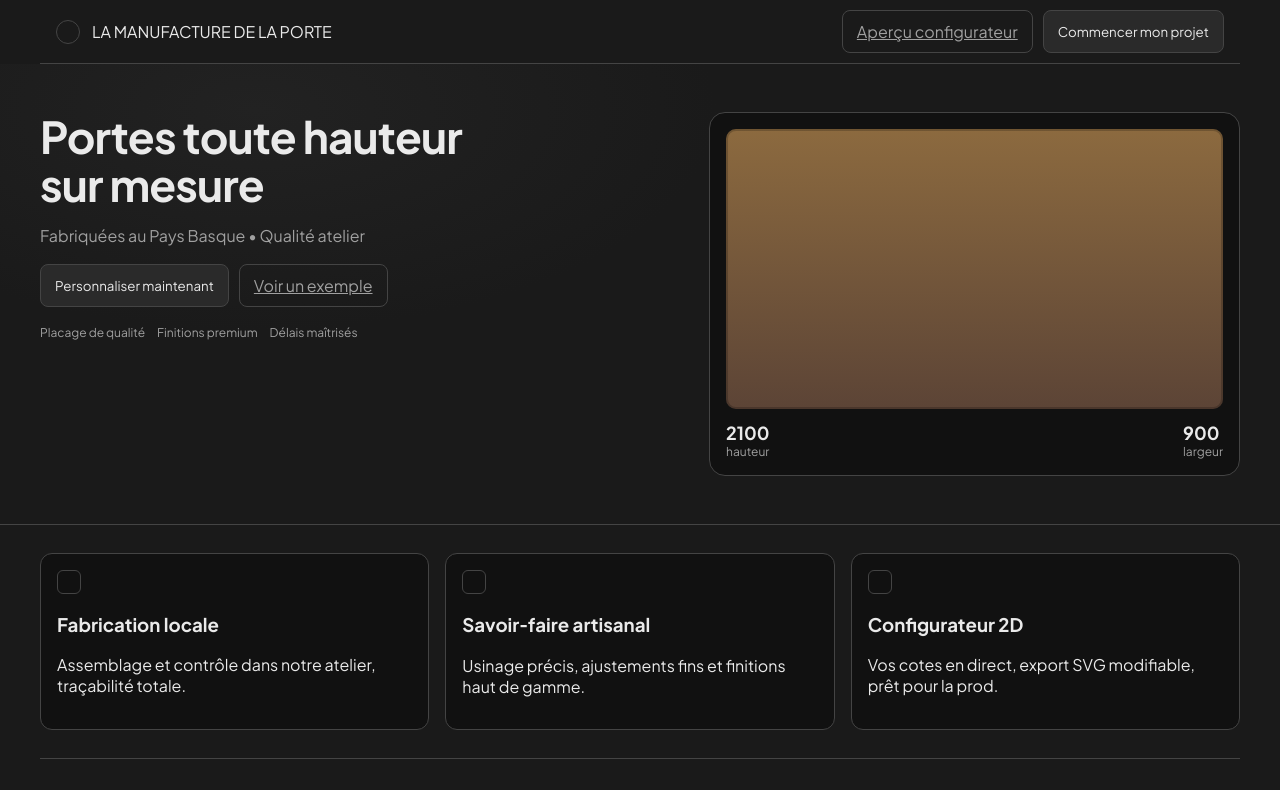
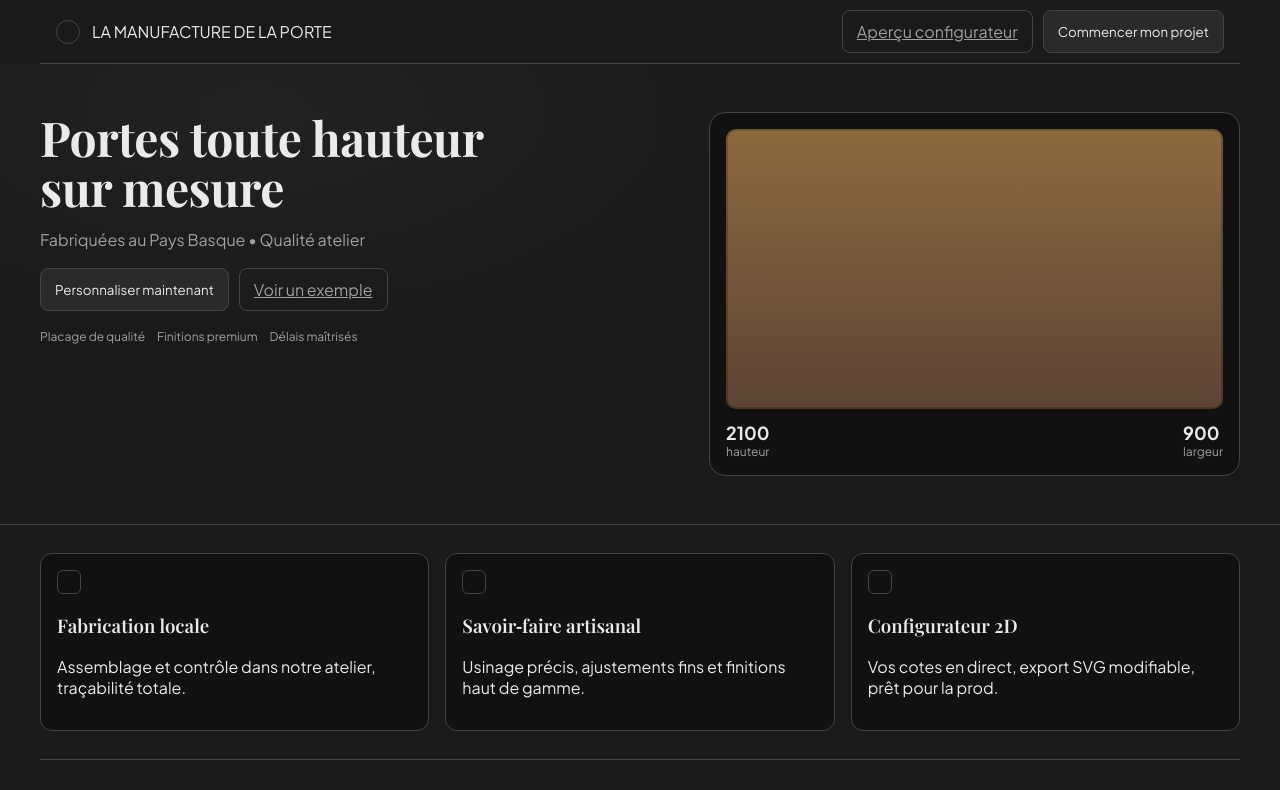
Before and after one commit to Dodibois40/La_manufacture_de_la_porte, a React (Vite) app in the folder plan2d/: page / in a window 1280 px wide. Shown: the top 790 px of the page. Built offline with nearby package versions, Linux system fonts and the light colour scheme.

Commit message:
style:luxury-typography-serif-titles

```diff
--- a/plan2d/src/index.css
+++ b/plan2d/src/index.css
@@ -1,4 +1,5 @@
 @import url('https://fonts.googleapis.com/css2?family=Plus+Jakarta+Sans:wght@400;500;600;700&display=swap');
+@import url('https://fonts.googleapis.com/css2?family=Playfair+Display:wght@600;700&display=swap');
 :root {
   --bg: #1A1A1A;
   --panel: #333333;
@@ -27,6 +28,8 @@ body { margin: 0; background: var(--bg); color: var(--text); font-family: "JetBr
 /* Home */
 .home { font-family: "Plus Jakarta Sans", -apple-system, BlinkMacSystemFont, "Segoe UI", Roboto, "Helvetica Neue", Arial, "Noto Sans", sans-serif; }
 .home h1, .home h2, .home h3, .home h4, .home .btn { font-family: inherit; }
+/* Luxe: titres en serif premium */
+.home h1, .home h2, .home h3, .home h4 { font-family: "Playfair Display", ui-serif, Georgia, "Times New Roman", serif; font-weight: 600; }
 /* Layout helpers */
 .container { max-width: 1200px; margin: 0 auto; padding: 0 16px; }
 .muted { color: var(--text-2); }
@@ -46,7 +49,7 @@ body { margin: 0; background: var(--bg); color: var(--text); font-family: "JetBr
 /* Hero */
 .hero { background: radial-gradient(60% 80% at 20% 10%, #222 0%, rgba(26,26,26,0) 60%), #1A1A1A; border-bottom:1px solid var(--border); }
 .hero-inner { display:grid; grid-template-columns: 1.2fr 1fr; gap:32px; padding:48px 0; }
-.hero-left h1 { margin:0 0 16px; font-size: 44px; line-height: 1.1; font-weight:700; letter-spacing:-0.02em; }
+.hero-left h1 { margin:0 0 16px; font-size: 48px; line-height: 1.05; font-weight:700; letter-spacing:-0.01em; }
 .hero-sub { color: var(--text-2); margin: 0 0 18px; }
 .hero-cta { display:flex; gap:10px; margin: 8px 0 18px; }
 .hero-badges { display:flex; gap:12px; color:var(--text-2); font-size:12px; flex-wrap:wrap; }
```
